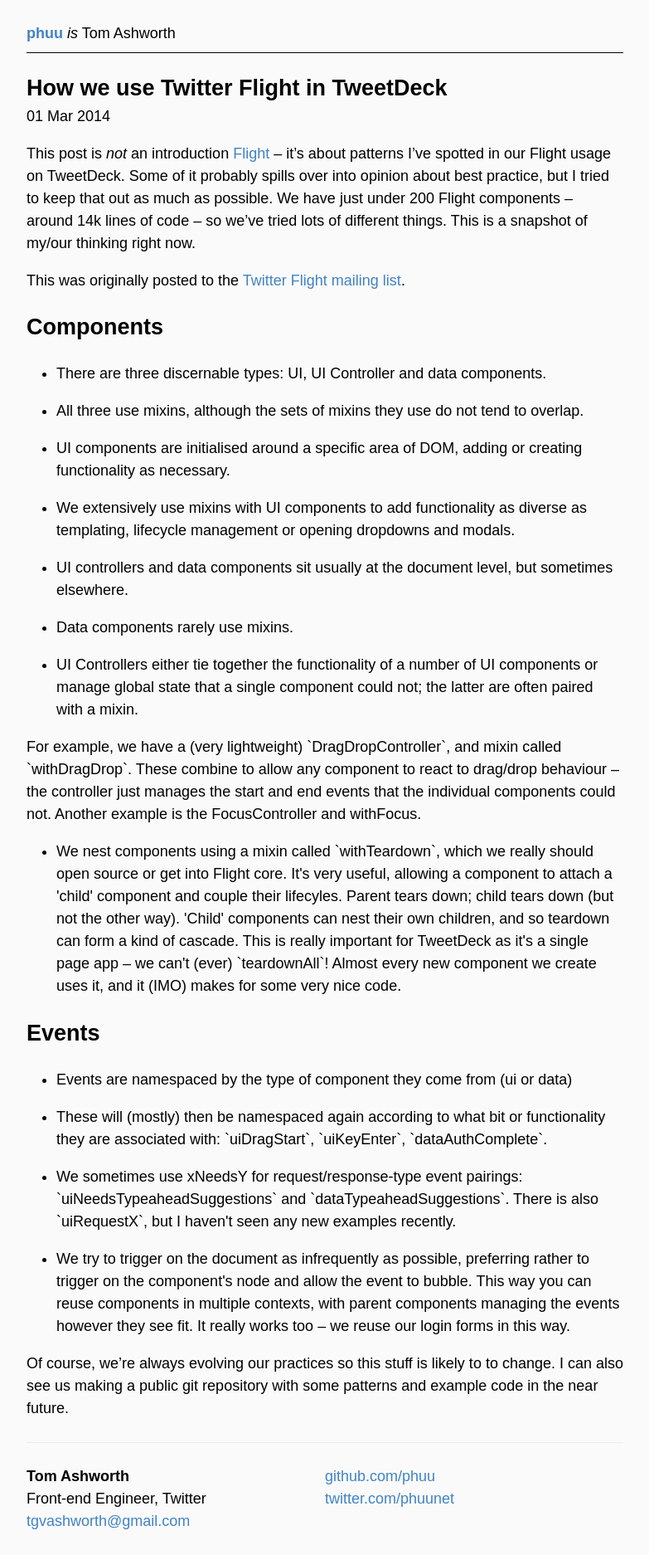
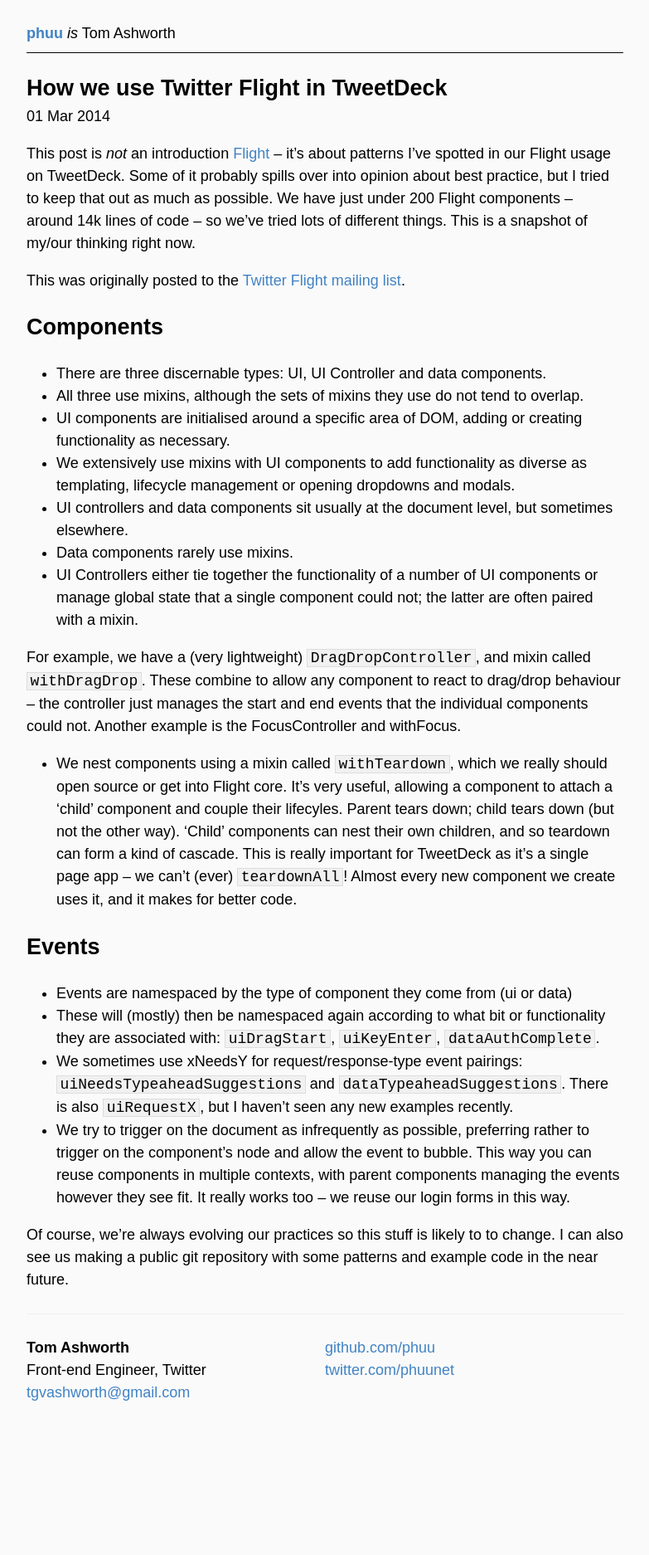
Before and after one commit to tgvashworth/tgvashworth.github.io, a Jekyll site: the page built from _posts/2014-03-01-how-we-use-twitter-flight-in-tweetdeck.md, in a window 1280 px wide. Shown: the whole page at 83% size, without its empty margins (248-1031 px from the left). Built offline with Jekyll 4.4.1, drawn with Linux system fonts in a browser that asks for light colours; some web fonts are replaced; after the commit the page ends 1719 px from its top, so only the background shows below that.

Commit message:
Update 2014-03-01-how-we-use-twitter-flight-in-tweetdeck.md

```diff
--- a/_posts/2014-03-01-how-we-use-twitter-flight-in-tweetdeck.md
+++ b/_posts/2014-03-01-how-we-use-twitter-flight-in-tweetdeck.md
@@ -9,22 +9,23 @@ This was originally posted to the [Twitter Flight mailing list](https://groups.g
 
 ## Components
 
-- <p>There are three discernable types: UI, UI Controller and data components.
-- <p>All three use mixins, although the sets of mixins they use do not tend to overlap.
-- <p>UI components are initialised around a specific area of DOM, adding or creating functionality as necessary.
-- <p>We extensively use mixins with UI components to add functionality as diverse as templating, lifecycle management or opening dropdowns and modals.
-- <p>UI controllers and data components sit usually at the document level, but sometimes elsewhere.
-- <p>Data components rarely use mixins.
-- <p>UI Controllers either tie together the functionality of a number of UI components or manage global state that a single component could not; the latter are often paired with a mixin.</p>
-<p>
-For example, we have a (very lightweight) `DragDropController`, and mixin called `withDragDrop`. These combine to allow any component to react to drag/drop behaviour – the controller just manages the start and end events that the individual components could not. Another example is the FocusController and withFocus.</p>
-- <p>We nest components using a mixin called `withTeardown`, which we really should open source or get into Flight core. It's very useful, allowing a component to attach a 'child' component and couple their lifecyles. Parent tears down; child tears down (but not the other way). 'Child' components can nest their own children, and so teardown can form a kind of cascade. This is really important for TweetDeck as it's a single page app – we can't (ever) `teardownAll`! Almost every new component we create uses it, and it (IMO) makes for some very nice code.
+- There are three discernable types: UI, UI Controller and data components.
+- All three use mixins, although the sets of mixins they use do not tend to overlap.
+- UI components are initialised around a specific area of DOM, adding or creating functionality as necessary.
+- We extensively use mixins with UI components to add functionality as diverse as templating, lifecycle management or opening dropdowns and modals.
+- UI controllers and data components sit usually at the document level, but sometimes elsewhere.
+- Data components rarely use mixins.
+- UI Controllers either tie together the functionality of a number of UI components or manage global state that a single component could not; the latter are often paired with a mixin.
+
+For example, we have a (very lightweight) `DragDropController`, and mixin called `withDragDrop`. These combine to allow any component to react to drag/drop behaviour – the controller just manages the start and end events that the individual components could not. Another example is the FocusController and withFocus.
+
+- We nest components using a mixin called `withTeardown`, which we really should open source or get into Flight core. It's very useful, allowing a component to attach a 'child' component and couple their lifecyles. Parent tears down; child tears down (but not the other way). 'Child' components can nest their own children, and so teardown can form a kind of cascade. This is really important for TweetDeck as it's a single page app – we can't (ever) `teardownAll`! Almost every new component we create uses it, and it makes for better code.
 
 ## Events
 
-- <p>Events are namespaced by the type of component they come from (ui or data)
-- <p>These will (mostly) then be namespaced again according to what bit or functionality they are associated with: `uiDragStart`, `uiKeyEnter`, `dataAuthComplete`.
-- <p>We sometimes use xNeedsY for request/response-type event pairings: `uiNeedsTypeaheadSuggestions` and `dataTypeaheadSuggestions`. There is also `uiRequestX`, but I haven't seen any new examples recently.
-- <p>We try to trigger on the document as infrequently as possible, preferring rather to trigger on the component's node and allow the event to bubble. This way you can reuse components in multiple contexts, with parent components managing the events however they see fit. It really works too – we reuse our login forms in this way.
+- Events are namespaced by the type of component they come from (ui or data)
+- These will (mostly) then be namespaced again according to what bit or functionality they are associated with: `uiDragStart`, `uiKeyEnter`, `dataAuthComplete`.
+- We sometimes use xNeedsY for request/response-type event pairings: `uiNeedsTypeaheadSuggestions` and `dataTypeaheadSuggestions`. There is also `uiRequestX`, but I haven't seen any new examples recently.
+- We try to trigger on the document as infrequently as possible, preferring rather to trigger on the component's node and allow the event to bubble. This way you can reuse components in multiple contexts, with parent components managing the events however they see fit. It really works too – we reuse our login forms in this way.
 
 Of course, we're always evolving our practices so this stuff is likely to to change. I can also see us making a public git repository with some patterns and example code in the near future.
```
